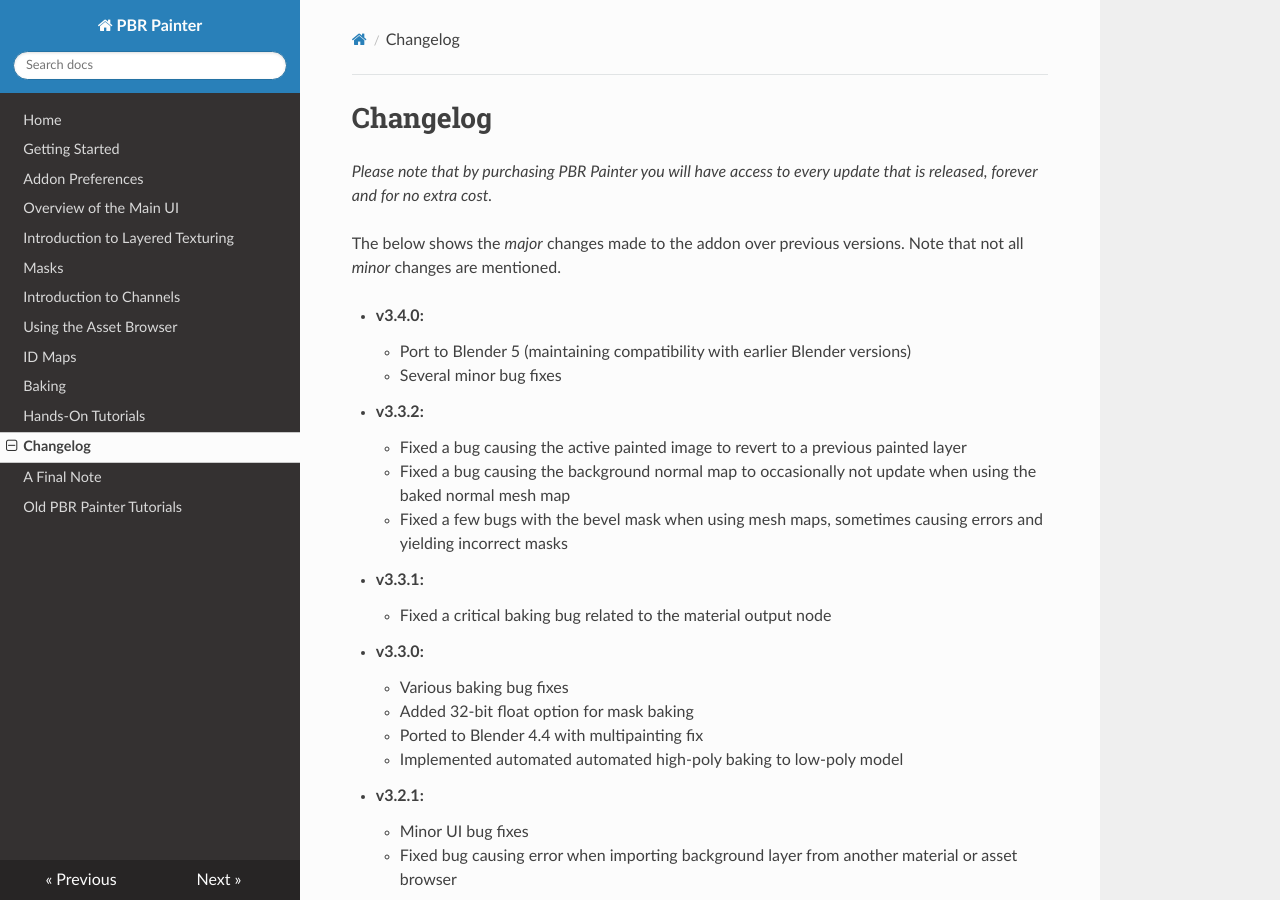
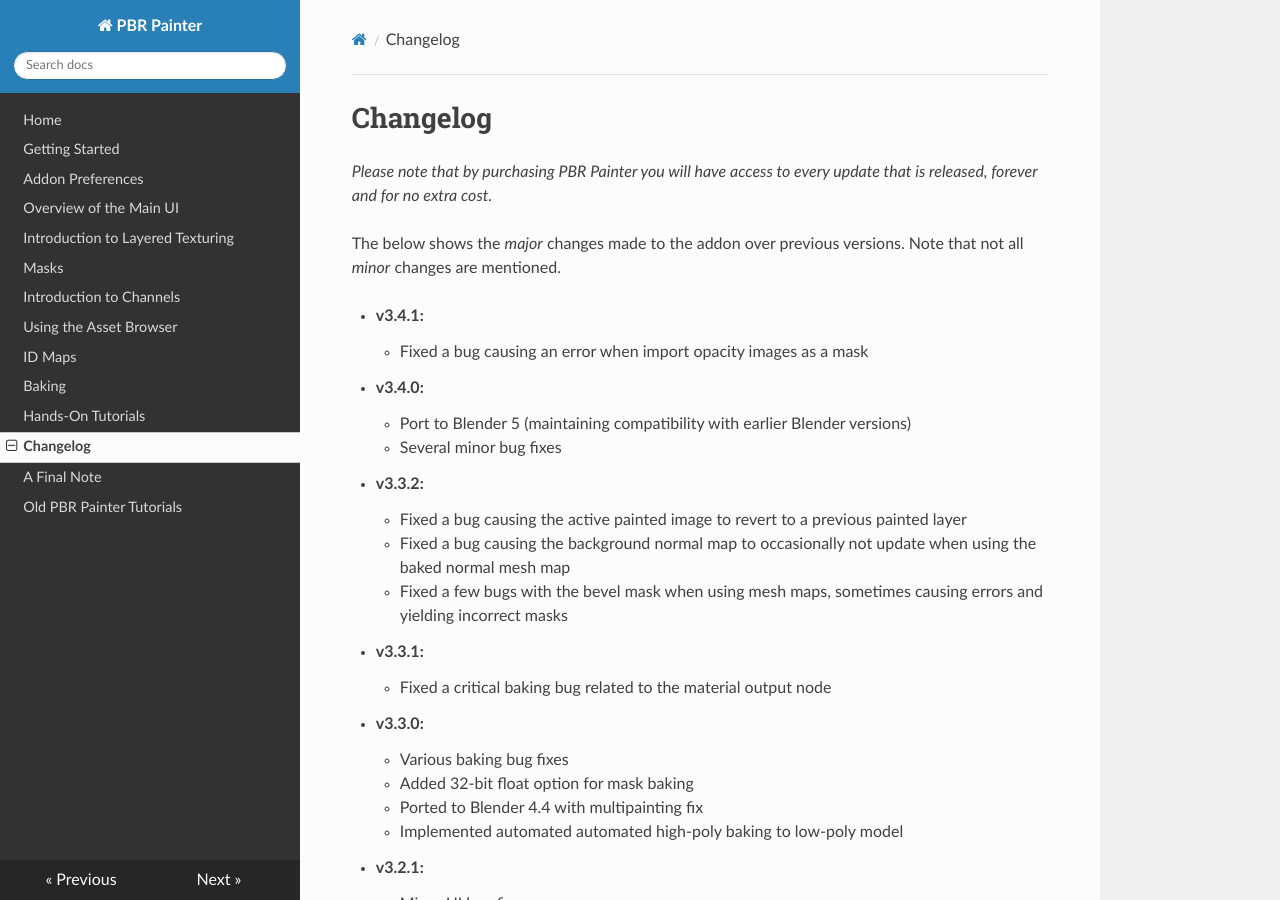
Before and after one commit to pbrpainter/pbr-painter-doc, an MkDocs documentation site: the page built from docs/change_log.md, in a window 1280 px wide and 900 px high. Built offline with MkDocs 1.6.1, drawn with Linux system fonts in a browser that asks for light colours; nearby versions of some CDN libraries.

Commit message:
Update to v3.4.1

```diff
--- a/docs/change_log.md
+++ b/docs/change_log.md
@@ -3,6 +3,8 @@
 
 The below shows the _major_ changes made to the addon over previous versions. Note that not all _minor_ changes are mentioned.
 
+- __v3.4.1:__
+	- Fixed a bug causing an error when import opacity images as a mask
 - __v3.4.0:__
 	- Port to Blender 5 (maintaining compatibility with earlier Blender versions)
 	- Several minor bug fixes
```
Also changed, not shown: docs/index.md (+1 -1 lines).
